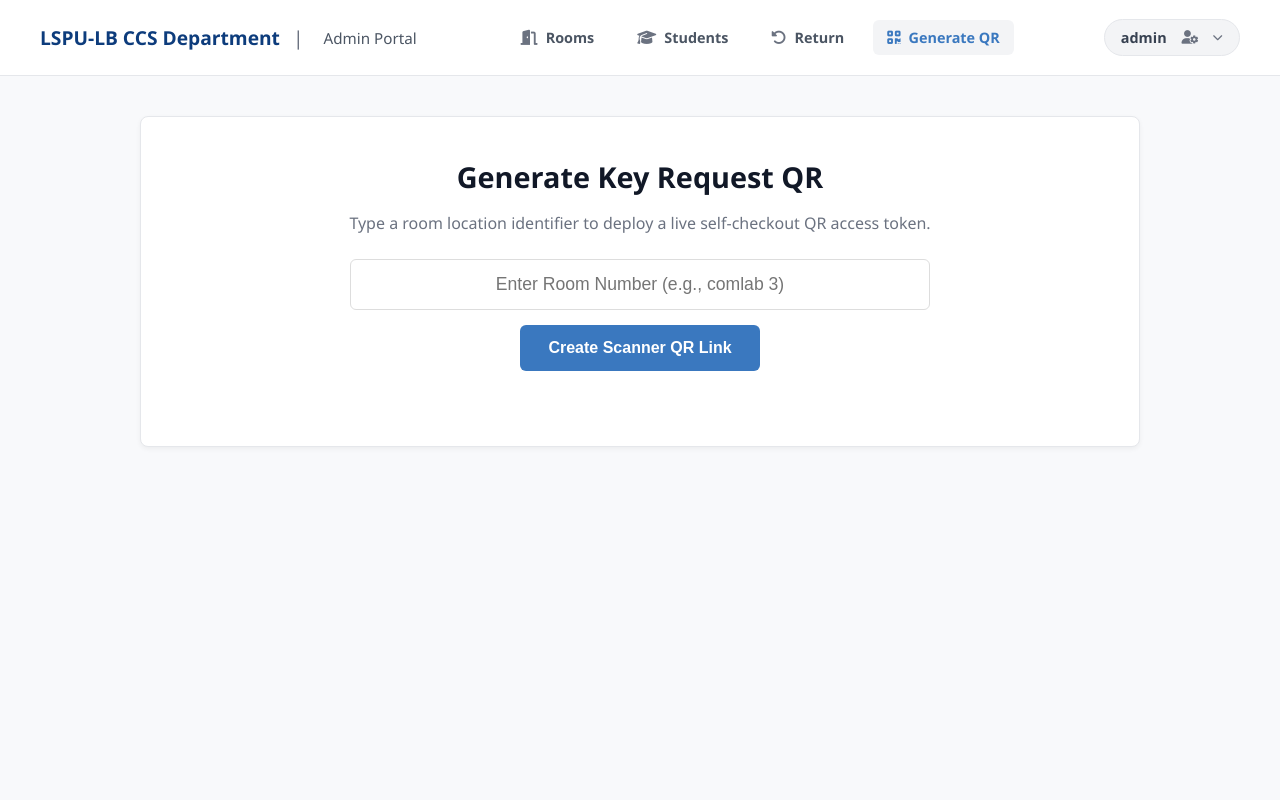
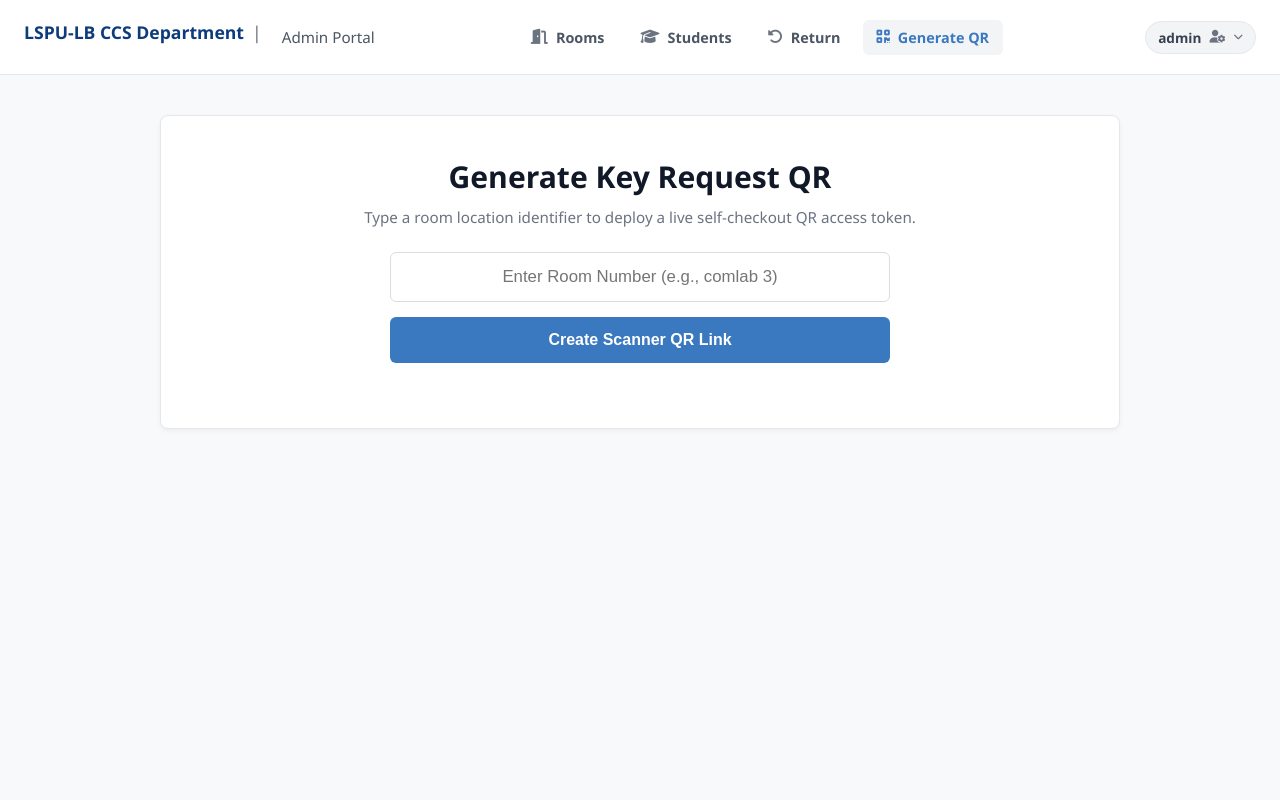
Before and after one commit to marcoco1241/key-system-final-project, a Flask app: page /generate_qr in a window 1280 px wide. Run offline with Flask 3, Linux system fonts and the light colour scheme; the visitor is signed in with stand-in values (Sample User, id 1); data that the repository does not hold is empty.

Commit message:
Update generate_qr.html

```diff
--- a/templates/generate_qr.html
+++ b/templates/generate_qr.html
@@ -7,28 +7,60 @@
     <link rel="stylesheet" href="https://cdnjs.cloudflare.com/ajax/libs/font-awesome/6.4.0/css/all.min.css">
     <style>
         :root {
+            --light-gray-bg: #F4F6F9;
+            --white-card: #FFFFFF;
             --keynexus-blue: #3A78BF;
+            --text-black: #000000;
+            --text-sub: #757575;
+            --alert-red: #E63946;
+            --status-green: #2A9D8F;
+            --font-stack: 'Segoe UI', Roboto, system-ui, sans-serif;
+            --card-shadow: 0 2px 5px rgba(0,0,0,0.05);
+            --card-radius: 8px;
+        }
+
+        * {
+            box-sizing: border-box;
+            margin: 0;
+            padding: 0;
+        }
+        a {
+            text-decoration: none;
+            color: #F8F9FB;
         }
 
         body {
-            font-family: 'Segoe UI', system-ui, sans-serif;
+            font-family: var(--font-stack);
             background-color: #F8F9FB;
-            margin: 0;
-            padding: 0;
+            min-height: 100vh;
+            display: flex;
+            flex-direction: column;
+            position: relative;
+            overflow-x: hidden;
         }
 
-        /* --- Global Top Navbar Styles --- */
+        /* --- 🛠️ Fixed Ultra-Responsive Navbar System --- */
         .top-navbar {
             background-color: #ffffff;
             height: 75px;
             display: flex;
             align-items: center;
             justify-content: space-between;
-            padding: 0 40px;
+            padding: 0 24px;
             border-bottom: 1px solid #e5e7eb;
-            position: sticky;
-            top: 0;
-            z-index: 1000;
+            position: relative;
+            z-index: 100;
+        }
+
+        .menu-toggle-btn {
+            display: none;
+            background: none;
+            border: none;
+            font-size: 1.3rem;
+            color: #4B5563;
+            cursor: pointer;
+            padding: 6px;
+            margin-right: 8px;
         }
 
         .navbar-brand-block {
@@ -36,13 +68,17 @@
             align-items: center;
             gap: 12px;
             cursor: pointer;
+            flex-shrink: 1;
+            min-width: 0;
         }
 
         .navbar-brand-block h1 {
-            margin: 0;
-            font-size: 1.2rem;
+            font-size: 1.1rem;
             font-weight: 700;
             color: #0d3c7c;
+            white-space: nowrap;
+            overflow: hidden;
+            text-overflow: ellipsis;
         }
 
         .navbar-brand-block h1 span {
@@ -52,23 +88,22 @@
         }
 
         .navbar-brand-block h2 {
-            margin: 0;
             font-size: 0.95rem;
             font-weight: 500;
             color: #4B5563;
+            display: inline-block;
         }
 
         .navbar-nav-links {
             display: flex;
             align-items: center;
-            gap: 15px;
+            gap: 8px;
         }
 
         .navbar-nav-item {
             display: flex;
             align-items: center;
             gap: 8px;
-            text-decoration: none;
             color: #4B5563;
             font-size: 0.9rem;
             font-weight: 600;
@@ -85,7 +120,6 @@
         .navbar-nav-item i {
             font-size: 0.95rem;
             color: #6B7280;
-            transition: color 0.2s ease;
         }
 
         .navbar-nav-item:hover i {
@@ -95,14 +129,15 @@
         .user-profile-menu-container {
             position: relative;
             display: inline-block;
+            flex-shrink: 0;
         }
 
         .user-dropdown-pill {
             display: flex;
             align-items: center;
-            gap: 10px;
+            gap: 6px;
             background-color: #F3F4F6;
-            padding: 8px 16px;
+            padding: 6px 12px;
             border-radius: 30px;
             border: 1px solid #E5E7EB;
             cursor: pointer;
@@ -115,7 +150,7 @@
         }
 
         .user-dropdown-pill span {
-            font-size: 0.9rem;
+            font-size: 0.85rem;
             font-weight: 600;
             color: #374151;
         }
@@ -125,7 +160,7 @@
             top: 115%;
             right: 0;
             background-color: #ffffff;
-            min-width: 160px;
+            min-width: 150px;
             box-shadow: 0 4px 12px rgba(0,0,0,0.1);
             border-radius: 8px;
             border: 1px solid #E5E7EB;
@@ -147,8 +182,6 @@
             display: flex;
             align-items: center;
             gap: 10px;
-            text-decoration: none;
-            transition: background-color 0.2s;
         }
 
         .dropdown-item-link:hover {
@@ -158,40 +191,49 @@
         /* --- Page Layout Components --- */
         main {
             max-width: 1000px;
-            margin: 40px auto;
+            margin: min(40px, 6vw) auto;
             padding: 0 20px;
-            display: flex;
-            flex-direction: column;
-            gap: 30px;
+            width: 100%;
+            flex: 1;
         }
 
         .card {
             background: white;
-            padding: 40px;
-            border-radius: 8px;
-            box-shadow: 0 2px 5px rgba(0,0,0,0.05);
+            padding: min(40px, 6vw);
+            border-radius: var(--card-radius);
+            box-shadow: var(--card-shadow);
             border: 1px solid #e5e7eb;
             text-align: center;
         }
 
-        h1 { color: #111827; font-size: 1.8rem; margin: 0 0 10px 0; }
+        h1 { color: #111827; font-size: calc(1.4rem + 0.6vw); margin-bottom: 10px; font-weight: 700; }
+
+        form {
+            display: flex;
+            flex-direction: column;
+            align-items: center;
+            width: 100%;
+            gap: 15px;
+            margin-bottom: 25px;
+        }
 
         input[type="text"] {
-            width: 60%;
+            width: 100%;
+            max-width: 500px;
             padding: 14px;
-            margin-bottom: 15px;
             border: 1px solid #ddd;
             border-radius: 6px;
-            font-size: 1.1rem;
+            font-size: 1.05rem;
             text-align: center;
             outline: none;
+            transition: all 0.2s;
         }
         input[type="text"]:focus {
             border-color: #3A78BF;
             box-shadow: 0 0 0 3px rgba(58, 120, 191, 0.1);
         }
 
-        button {
+        button[type="submit"] {
             background-color: #3A78BF;
             color: white;
             border: none;
@@ -200,35 +242,50 @@
             font-weight: 600;
             cursor: pointer;
             font-size: 1rem;
+            width: 100%;
+            max-width: 500px;
+            transition: background-color 0.2s;
         }
-        button:hover { background-color: #316BB1; }
+        button[type="submit"]:hover { background-color: #316BB1; }
 
-        .flash-banner { padding: 12px; border-radius: 6px; text-align: center; font-weight: 500; margin-bottom: 20px; font-size: 0.9rem; }
+        .flash-banner { padding: 12px; border-radius: 6px; text-align: center; font-weight: 500; margin-bottom: 20px; font-size: 0.9rem; width: 100%; max-width: 500px; margin-left: auto; margin-right: auto; }
         .error { background-color: #FEE2E2; color: #991B1B; border: 1px solid #FCA5A5; }
 
         /* --- Room Grid Sub-Systems --- */
-        .rooms-section h3 { margin: 0 0 15px 0; text-align: left; font-size: 1.1rem; color: #374151; display: flex; align-items: center; gap: 8px; }
-        .rooms-grid { display: grid; grid-template-columns: repeat(auto-fill, minmax(180px, 1fr)); gap: 15px; }
+        .rooms-section { margin-top: 25px; }
+        .rooms-grid {
+            display: grid;
+            grid-template-columns: repeat(auto-fill, minmax(140px, 1fr));
+            gap: 12px;
+        }
         .room-pill {
             background: #ffffff;
             border: 1px solid #e5e7eb;
-            padding: 12px;
+            padding: 12px 10px;
             border-radius: 6px;
             text-align: center;
             cursor: pointer;
             font-weight: 600;
             color: #111827;
+            font-size: 0.88rem;
             transition: all 0.2s ease;
             display: flex;
             align-items: center;
             justify-content: center;
             gap: 8px;
+            min-width: 0;
+        }
+        .room-pill span {
+            white-space: nowrap;
+            overflow: hidden;
+            text-overflow: ellipsis;
         }
         .room-pill:hover { border-color: var(--keynexus-blue); background: #FAFBFD; color: var(--keynexus-blue); }
-        .room-pill i { color: #2A9D8F; font-size: 0.85rem; }
+        .room-pill i { color: #2A9D8F; font-size: 0.75rem; flex-shrink: 0; }
 
+        /* --- QR Visual Container Framework --- */
         .qr-display {
-            margin-top: 40px;
+            margin-top: 35px;
             padding-top: 30px;
             border-top: 2px dashed #e2e8f0;
             display: flex;
@@ -236,28 +293,83 @@
             align-items: center;
             justify-content: center;
         }
+        .qr-display p {
+            max-width: 450px;
+            line-height: 1.4;
+        }
         .qr-img-container {
             display: block;
             background: white;
-            padding: 20px;
+            padding: 15px;
             border-radius: 12px;
-            box-shadow: 0 10px 25px rgba(0,0,0,0.1);
+            box-shadow: 0 10px 25px rgba(0,0,0,0.08);
             margin-top: 20px;
-            width: 320px;
-            height: 320px;
+            width: 100%;
+            max-width: 280px;
+            aspect-ratio: 1 / 1;
             box-sizing: border-box;
         }
         .qr-img-container img { display: block; width: 100%; height: 100%; object-fit: contain; image-rendering: pixelated; }
+
+        /* --- 📱 SCREEN SIZE MEDIA QUERIES --- */
+        @media (max-width: 768px) {
+            .menu-toggle-btn {
+                display: block;
+            }
+
+            .top-navbar {
+                padding: 0 16px;
+                height: 65px;
+            }
+
+            .navbar-brand-block h1 {
+                font-size: 1.0rem;
+            }
+
+            .navbar-brand-block h1 span,
+            .navbar-brand-block h2 {
+                display: none;
+            }
+
+            .navbar-nav-links {
+                position: absolute;
+                top: 100%;
+                left: 0;
+                width: 100%;
+                background-color: #ffffff;
+                flex-direction: column;
+                align-items: stretch;
+                gap: 0;
+                padding: 0;
+                border-bottom: 1px solid #e5e7eb;
+                box-shadow: 0 8px 12px rgba(0,0,0,0.08);
+                display: none;
+            }
+
+            .navbar-nav-links.active {
+                display: flex;
+            }
+
+            .navbar-nav-item {
+                padding: 14px 20px;
+                border-radius: 0;
+                border-bottom: 1px solid #f3f4f6;
+            }
+        }
     </style>
 </head>
 <body>
 
     <nav class="top-navbar">
+        <button class="menu-toggle-btn" id="menuToggle" aria-label="Toggle Navigation">
+            <i class="fa-solid fa-bars"></i>
+        </button>
+
         <div class="navbar-brand-block" onclick="window.location.href='/dashboard'">
-            <h1>LSPU-LB CCS Department <span>|</span> <h2>Admin Portal</h2></h1>
+            <h1>LSPU-LB CCS Department<span>|</span><h2>Admin Portal</h2></h1>
         </div>
 
-        <div class="navbar-nav-links">
+        <div class="navbar-nav-links" id="navLinks">
             <a href="/room" class="navbar-nav-item">
                 <i class="fa-solid fa-door-open"></i> Rooms
             </a>
@@ -275,8 +387,8 @@
         <div class="user-profile-menu-container">
             <div class="user-dropdown-pill" id="profilePill">
                 <span>admin</span>
-                <i class="fa-solid fa-user-gear" style="color: #6B7280; font-size: 0.85rem; margin-left: 5px;"></i>
-                <i class="fa-solid fa-chevron-down" style="color: #6B7280; font-size: 0.65rem; margin-left: 4px;"></i>
+                <i class="fa-solid fa-user-gear" style="color: #6B7280; font-size: 0.8rem; margin-left: 2px;"></i>
+                <i class="fa-solid fa-chevron-down" style="color: #6B7280; font-size: 0.6rem; margin-left: 2px;"></i>
             </div>
 
             <div class="dropdown-menu-panel" id="dropdownMenu">
@@ -290,7 +402,7 @@
     <main>
         <div class="card">
             <h1>Generate Key Request QR</h1>
-            <p style="color: #6b7280; margin-bottom: 25px;">Type a room location identifier to deploy a live self-checkout QR access token.</p>
+            <p style="color: #6b7280; margin-bottom: 25px; font-size: 0.95rem;">Type a room location identifier to deploy a live self-checkout QR access token.</p>
 
             {% with messages = get_flashed_messages(with_categories=true) %}
                 {% if messages %}
@@ -302,25 +414,23 @@
 
             <form action="/generate_qr" method="POST">
                 <input type="text" id="roomInput" name="room_number" placeholder="Enter Room Number (e.g., comlab 3)" required value="{{ room_number or '' }}">
-                <br>
                 <button type="submit">Create Scanner QR Link</button>
             </form>
 
-            <div class="rooms-section" style="margin-top: 35px;">
+            <div class="rooms-section">
                 <div class="rooms-grid">
                     {% for room in available_rooms %}
                         <div class="room-pill" onclick="autofillRoom('{{ room }}')">
-                            <i class="fa-solid fa-circle"></i> {{ room }}
+                            <i class="fa-solid fa-circle"></i> <span>{{ room }}</span>
                         </div>
-                    {% else %}
                     {% endfor %}
                 </div>
             </div>
 
             {% if qr_data_uri %}
                 <div class="qr-display">
-                    <h2 style="color: #111827; font-size: 2rem; margin-bottom: 5px;">{{ room_number }}</h2>
-                    <p style="color: #E63946; font-weight: 600; margin-bottom: 10px; font-size: 1rem;">⚠️ Scan with your mobile device to open the booking log slip</p>
+                    <h2 style="color: #111827; font-size: 1.8rem; margin-bottom: 5px; font-weight: 700;">{{ room_number }}</h2>
+                    <p style="color: #E63946; font-weight: 600; margin-bottom: 10px; font-size: 0.9rem;">⚠️ Scan with your mobile device to open the booking log slip</p>
                     <div class="qr-img-container">
                         <img src="{{ qr_data_uri }}" alt="Scannable QR Code Asset Block">
                     </div>
@@ -345,24 +455,34 @@
     </main>
 
     <script>
-        // Autofill utility method
         function autofillRoom(roomName) {
             document.getElementById('roomInput').value = roomName;
         }
 
-        // Global dropdown view logic handler
         const profilePill = document.getElementById('profilePill');
         const dropdownMenu = document.getElementById('dropdownMenu');
+        const menuToggle = document.getElementById('menuToggle');
+        const navLinks = document.getElementById('navLinks');
 
         profilePill.addEventListener('click', function(event) {
             event.stopPropagation();
             dropdownMenu.classList.toggle('show');
+            navLinks.classList.remove('active');
+        });
+
+        menuToggle.addEventListener('click', function(event) {
+            event.stopPropagation();
+            navLinks.classList.toggle('active');
+            dropdownMenu.classList.remove('show');
         });
 
         document.addEventListener('click', function(event) {
             if (!profilePill.contains(event.target) && !dropdownMenu.contains(event.target)) {
                 dropdownMenu.classList.remove('show');
             }
+            if (!menuToggle.contains(event.target) && !navLinks.contains(event.target)) {
+                navLinks.classList.remove('active');
+            }
         });
     </script>
 </body>
```
